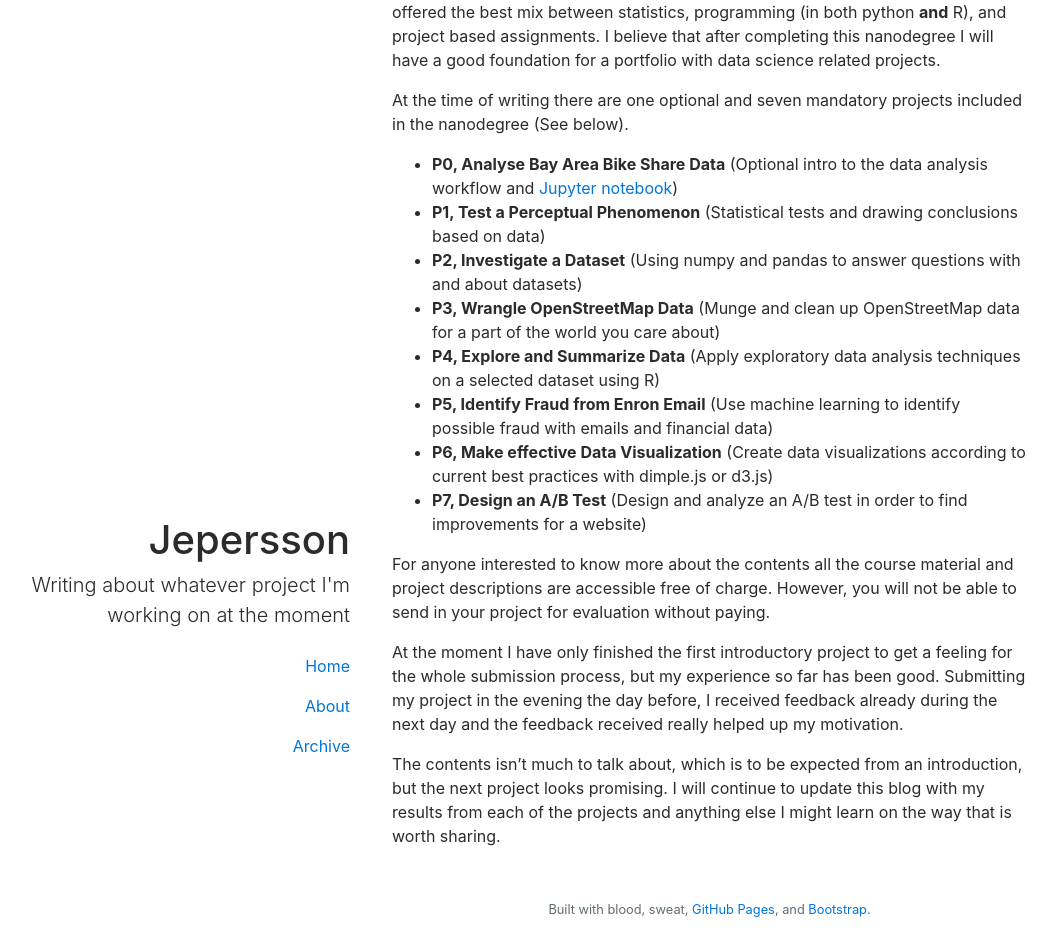
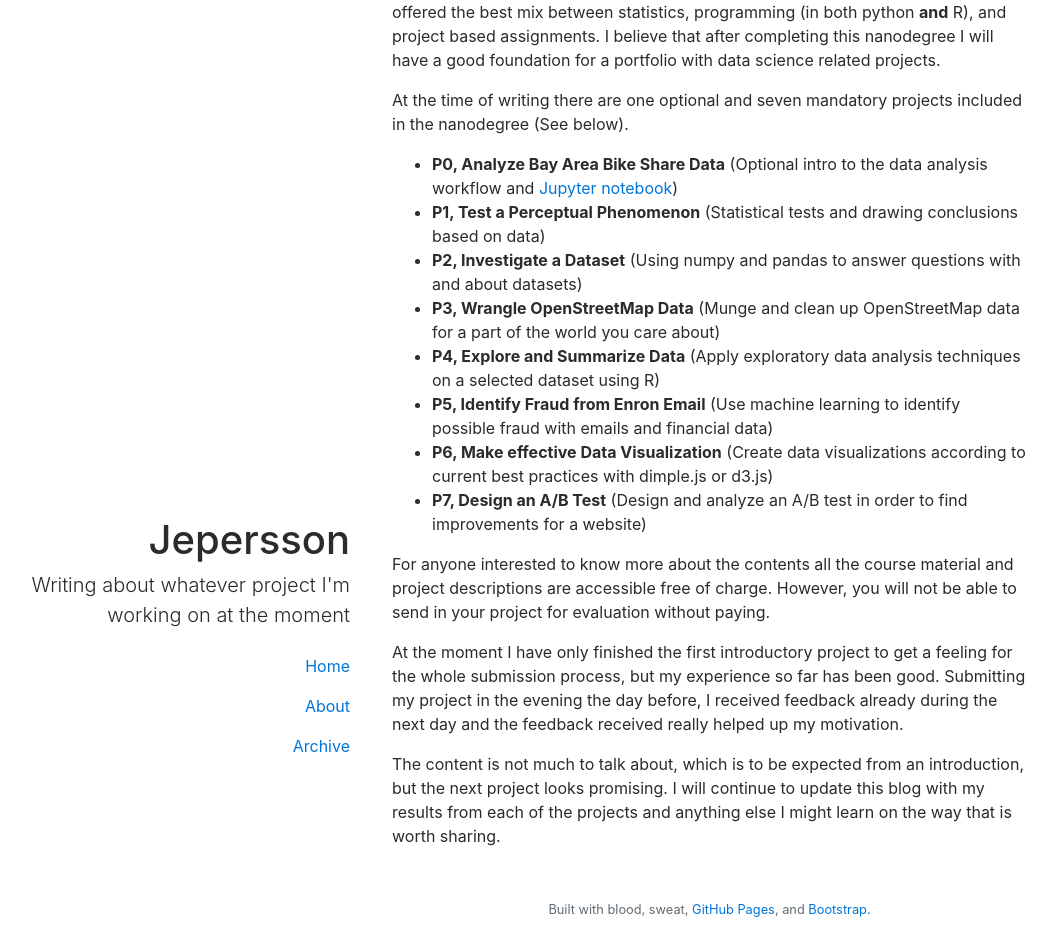
Before and after one commit to jepersson/jepersson.github.io, a Jekyll site: the page built from _posts/2017-03-05-diving-into-data-science-and-the-udacity-dand.md, in a window 1280 px wide and 1400 px high, scrolled down 159 px. Shown: the part 424-1363 px from the top of the window, without its empty margins (73-1129 px from the left). Built offline with Jekyll 4.4.1, drawn with Linux system fonts in a browser that asks for light colours; a script that is not in the unit is left out.

Commit message:
Fix grammar and spelling

```diff
--- a/_posts/2017-03-05-diving-into-data-science-and-the-udacity-dand.md
+++ b/_posts/2017-03-05-diving-into-data-science-and-the-udacity-dand.md
@@ -21,7 +21,7 @@ related projects.
 At the time of writing there are one optional and seven mandatory projects
 included in the nanodegree (See below).
 
-* **P0, Analyse Bay Area Bike Share Data** (Optional intro to the data analysis
+* **P0, Analyze Bay Area Bike Share Data** (Optional intro to the data analysis
   workflow and [Jupyter notebook](https://jupyter.org))
 * **P1, Test a Perceptual Phenomenon** (Statistical tests and drawing
   conclusions based on data)
@@ -48,7 +48,7 @@ good. Submitting my project in the evening the day before, I received feedback
 already during the next day and the feedback received really helped up my
 motivation.
 
-The contents isn't much to talk about, which is to be expected from an
+The content is not much to talk about, which is to be expected from an
 introduction, but the next project looks promising. I will continue to update
 this blog with my results from each of the projects and anything else I might
 learn on the way that is worth sharing.
```
